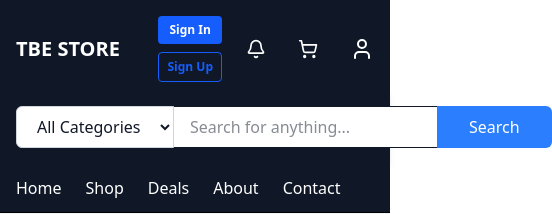
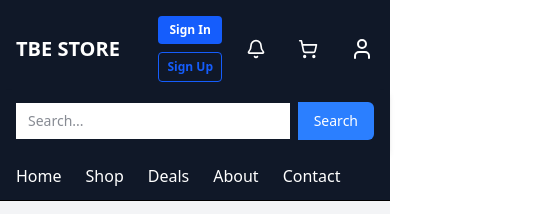
Before and after one commit to Pietrols/TBE---Store, a React (Vite) app: page / in a window 390 px wide. Shown: the top 214 px of the page, 552 px wide, since content can reach past the window. Built offline with nearby package versions, Linux system fonts and the light colour scheme; no server answers.

Commit message:
edited search bar to be more responsive on mobile

```diff
--- a/src/layout/AppLayout.jsx
+++ b/src/layout/AppLayout.jsx
@@ -100,10 +100,10 @@
           </div>
         </div>
 
-        <div className="bg-gray-900 shadow-md py-4 px-4">
+        <div className="bg-gray-900 shadow-md py-3 px-4 md:py-4">
           <div className="max-w-7xl mx-auto flex justify-center">
-            <div className="flex w-full max-w-3xl">
-              <select className="border border-gray-300  rounded-l-md px-4 py-2  bg-white text-gray-900 font-normal textfocus:outline-none focus:ring-2 focus:ring-blue-500">
+            <div className="flex w-full max-w-3xl gap-2 md:gap-0">
+              <select className="hidden md:block border border-gray-300 rounded-l-md px-3 md:px-4 py-2 bg-white text-gray-900 font-normal text-sm md:text-base focus:outline-none focus:ring-2 focus:ring-blue-500">
                 <option>All Categories</option>
                 <option>Electronics</option>
                 <option>Fashion</option>
@@ -111,10 +111,10 @@
               </select>
               <input
                 type="text"
-                placeholder="Search for anything..."
-                className="flex-1 border-t border-b  px-4 py-2 text-gray-900 font-normal bg-white focus:outline-none focus:ring-2 focus:ring-blue-500"
+                placeholder="Search..."
+                className="flex-1 border-t border-b md:border-t-0 md:border-b-0 px-3 md:px-4 py-2 text-gray-900 font-normal text-sm bg-white focus:outline-none focus:ring-2 focus:ring-blue-500"
               />
-              <button className="bg-blue-500 text-white px-8 py-2 rounded-r-md hover:bg-blue-700 transition-colors">
+              <button className="bg-blue-500 text-white px-4 md:px-8 py-2 rounded-r-md hover:bg-blue-700 transition-colors text-sm md:text-base whitespace-nowrap">
                 Search
               </button>
             </div>
```
